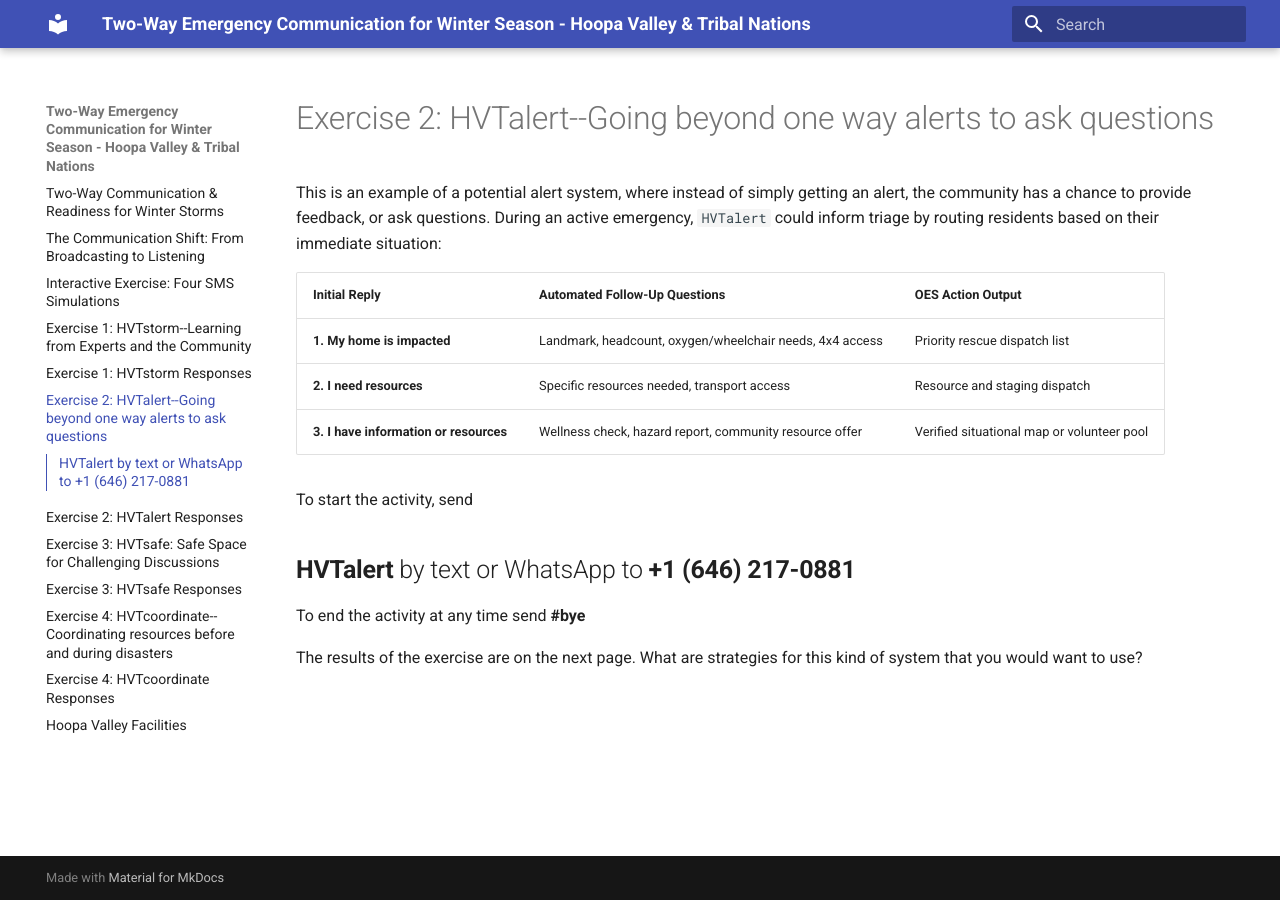
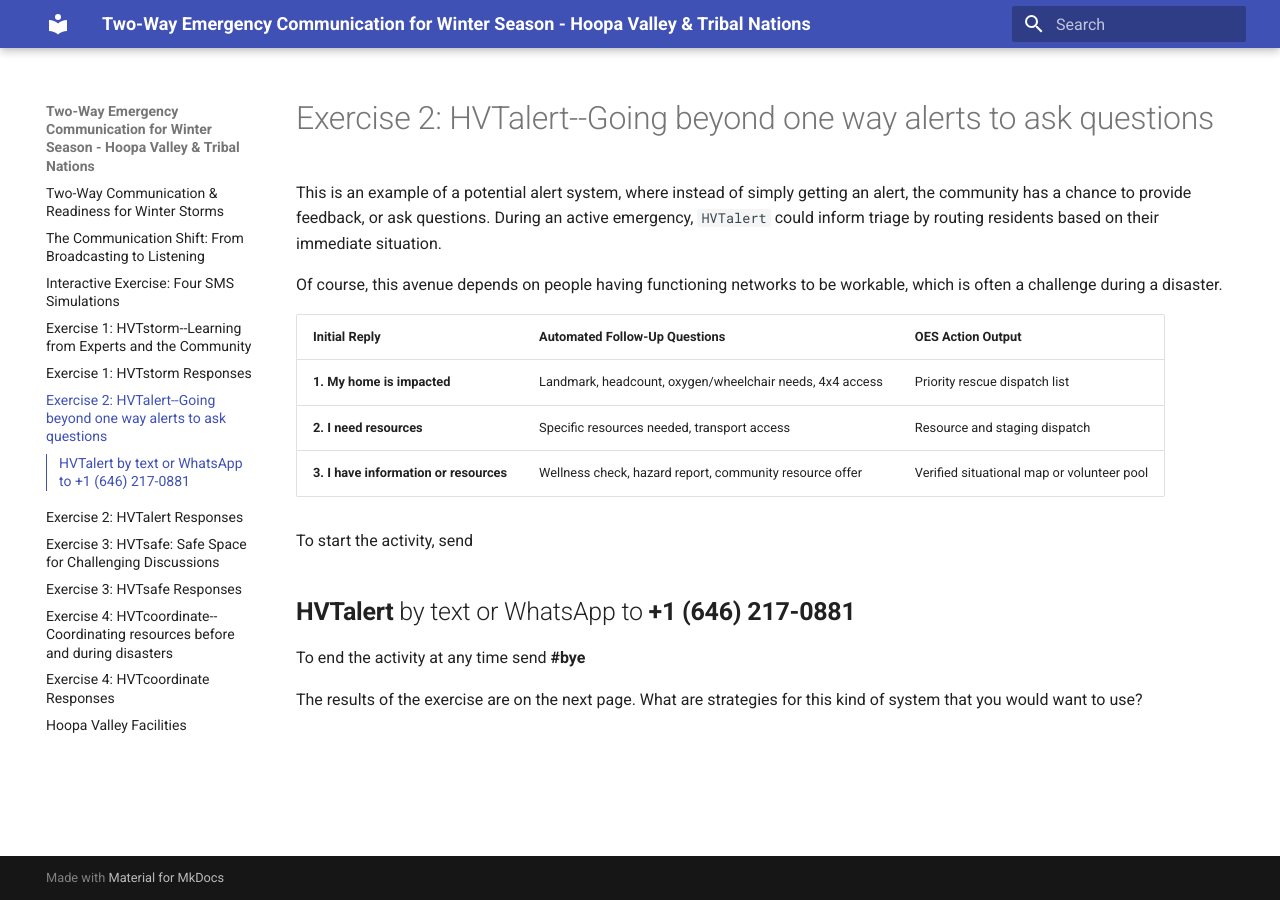
Before and after one commit to ccsfist/hoopavalley, an MkDocs documentation site: the page built from docs/interactiveexercises_HVTalert_1.md, in a window 1280 px wide. Built offline with MkDocs 1.6.1 and Material for MkDocs 9.7.7, drawn with Linux system fonts in a browser that asks for light colours.

Commit message:
acknolwedged phones can be down

```diff
--- a/docs/interactiveexercises_HVTalert_1.md
+++ b/docs/interactiveexercises_HVTalert_1.md
@@ -1,7 +1,9 @@
 # Exercise 2: HVTalert--Going beyond one way alerts to ask questions
 
 
-This is an example of a potential alert system, where instead of simply getting an alert, the community has a chance to provide feedback, or ask questions.  During an active emergency, `HVTalert` could inform triage by routing residents based on their immediate situation:
+This is an example of a potential alert system, where instead of simply getting an alert, the community has a chance to provide feedback, or ask questions.  During an active emergency, `HVTalert` could inform triage by routing residents based on their immediate situation.
+
+Of course, this avenue depends on people having functioning networks to be workable, which is often a challenge during a disaster.
 
 | Initial Reply | Automated Follow-Up Questions | OES Action Output |
 | :--- | :--- | :--- |
```
